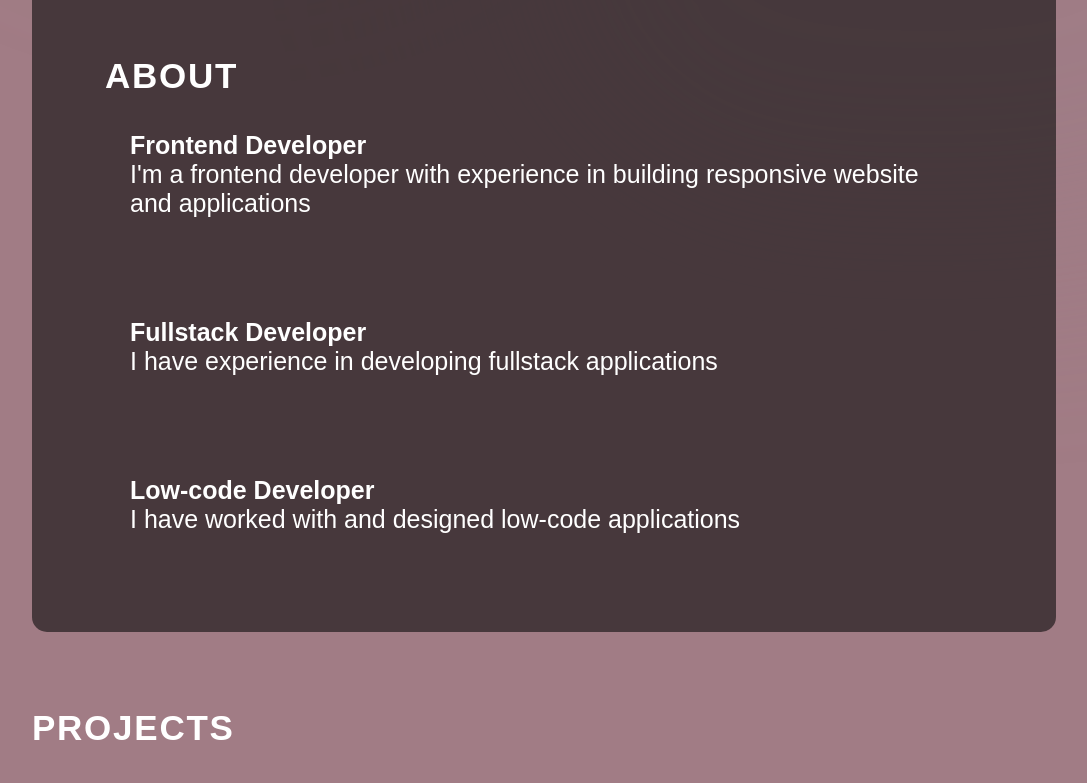
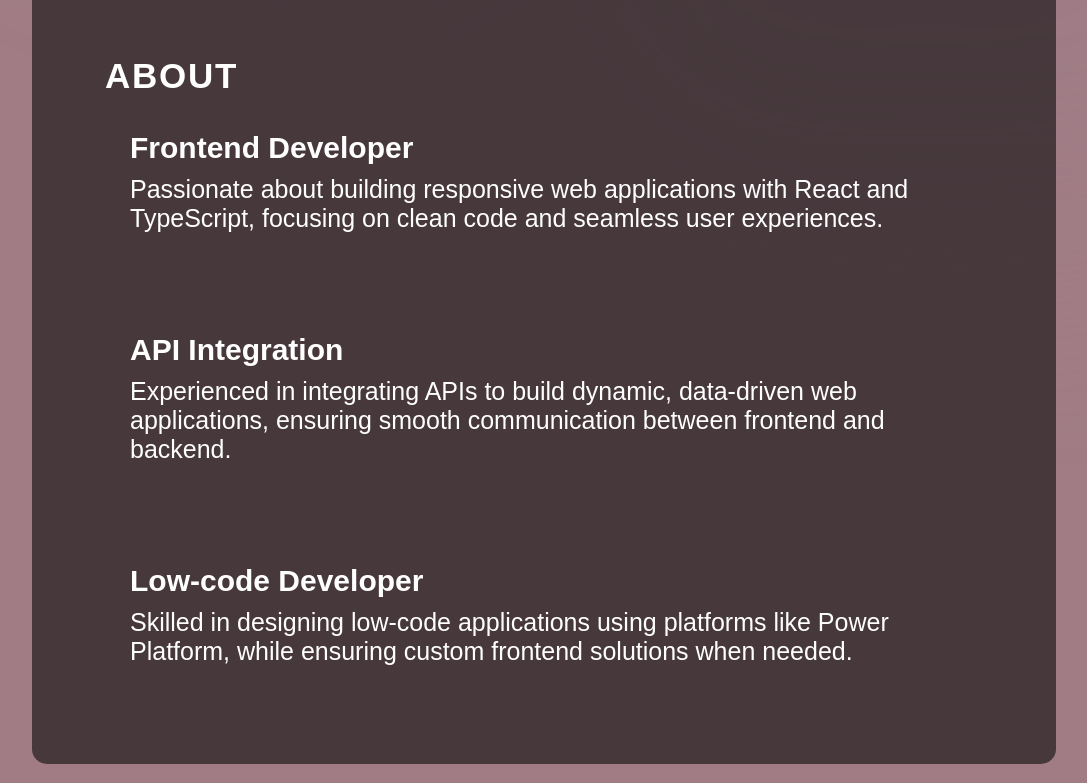
Before and after one commit to magdalenakosinska/portfolio, a React (Vite) app: page / in a window 1280 px wide. Shown: the part 780-1563 px from the top of the page, without its empty margins (96-1183 px from the left). Built offline with nearby package versions, Linux system fonts and the light colour scheme; the HTML template or start-up script is replaced by a standard one.

Commit message:
edited about section

```diff
--- a/src/components/About/About.jsx
+++ b/src/components/About/About.jsx
@@ -11,21 +11,30 @@ export const About = () => {
             <div className={styles.aboutItemText}>
               <h3>Frontend Developer</h3>
               <p>
-                I'm a frontend developer with experience in building responsive
-                website and applications
+                Passionate about building responsive web applications with React
+                and TypeScript, focusing on clean code and seamless user
+                experiences.
               </p>
             </div>
           </li>
           <li className={styles.aboutItem}>
             <div className={styles.aboutItemText}>
-              <h3>Fullstack Developer</h3>
-              <p>I have experience in developing fullstack applications</p>
+              <h3>API Integration</h3>
+              <p>
+                Experienced in integrating APIs to build dynamic, data-driven
+                web applications, ensuring smooth communication between frontend
+                and backend.
+              </p>
             </div>
           </li>
           <li className={styles.aboutItem}>
             <div className={styles.aboutItemText}>
               <h3>Low-code Developer</h3>
-              <p>I have worked with and designed low-code applications</p>
+              <p>
+                Skilled in designing low-code applications using platforms like
+                Power Platform, while ensuring custom frontend solutions when
+                needed.
+              </p>
             </div>
           </li>
         </ul>
--- a/src/components/About/About.module.css
+++ b/src/components/About/About.module.css
@@ -55,8 +55,9 @@
 }
 
 .aboutItem h3 {
-  font-size: 25px;
+  font-size: 30px;
   font-weight: 600;
+  padding-bottom: 10px;
 }
 
 .aboutItem p {
```
